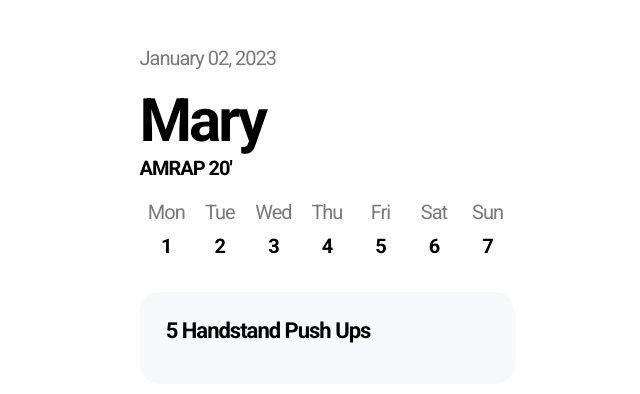
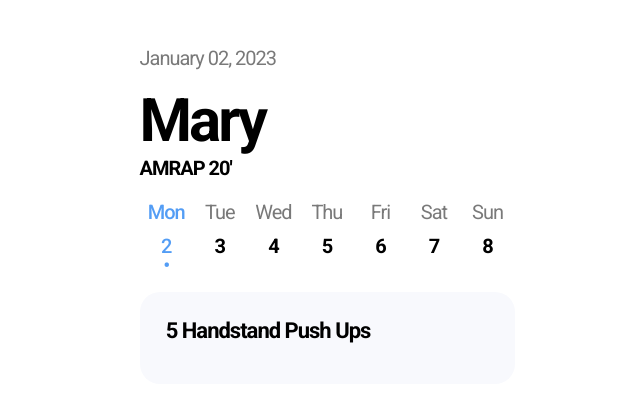
Before and after one commit to TeoRojas/We-love-Gymnastics, a Flask app: page / in a window 1280 px wide. Shown: the top 394 px of the page, without its empty margins (313-953 px from the left). Run offline with Flask 2, Linux system fonts and the light colour scheme.

Commit message:
Added get current week-days numbers and current day

```diff
--- a/mysite/flask_app.py
+++ b/mysite/flask_app.py
@@ -2,7 +2,7 @@
 # A very simple Flask Hello World app for you to get started with...
 from flask import Flask, render_template
 import random
-from datetime import date
+from datetime import datetime, timedelta
 
 app = Flask(__name__)
 app.config["DEBUG"] = True
@@ -22,22 +22,51 @@ class Wod:
 def get_random_number(len):
     return random.randrange(len)
 
-wods = []
-with open('/home/trojmat201/mysite/bbdd/BBDD_Gymnastics_WODs.csv', 'r') as file:
-    lines =  file.readlines()
 
-    for i in range(1, len(lines)):
-        args = lines[i].split(',')
-        args = list(filter(None, args))
+def get_current_week():
+    """
+    -weekday- corresponds to the position of the day of the week in a list,
+    Monday = 0, Tuesday = 1 ... Sunday = 6.
+    So to fill the -current_week- list with the number of the corresponding day,
+    -weekday- is used as the iterator of the position in the list.
+    """
 
-        wods.append(Wod(*args))
+    today = datetime.today()
 
-random_number = random.randrange(len(wods))
-#print(wods[random_number])
-wod = wods[random_number]
+    current_week  = []
+    iterator = -today.weekday()
+    for i in range(7):
+        if iterator <= 0 :
+            number_day = datetime.now() - timedelta(abs(iterator))
+        else:
+            number_day = datetime.now() + timedelta(abs(iterator))
 
-today = date.today().strftime("%B %d, %Y")
+        current_week.append(number_day.day)
+        iterator += 1
+
+    return current_week
+
+def get_workout_of_day():
+    wods = []
+    with open('./bbdd/BBDD_Gymnastics_WODs.csv', 'r') as file:
+        lines =  file.readlines()
+
+        for i in range(1, len(lines)):
+            args = lines[i].split(',')
+            args = list(filter(None, args))
+
+            wods.append(Wod(*args))
+
+    random_number = random.randrange(len(wods))
+    return wods[random_number]
+
 
 @app.route('/')
 def index():
-    return render_template("main_page.html", wod=wod, today=today)
+    today = datetime.today().strftime("%B %d, %Y")
+    today_day = datetime.today().strftime("%a")
+    today_number = datetime.now().day
+    current_week = get_current_week()
+    days_name = ['Mon', 'Tue', 'Wed', 'Thu', 'Fri', 'Sat', 'Sun']
+    wod = get_workout_of_day()
+    return render_template("main_page.html", wod=wod, today = today, current_week = current_week, today_number = today_number, today_day = today_day, days_name = days_name)
--- a/mysite/static/style.css
+++ b/mysite/static/style.css
@@ -1,4 +1,4 @@
-@import url('https://fonts.googleapis.com/css2?family=Roboto:wght@400;700&display=swap');
+@import url('https://fonts.googleapis.com/css2?family=Roboto:wght@400;500;700&display=swap');
 
 body {
     background-color: white;
@@ -56,7 +56,6 @@ ul {
     width:50%;
 }
 
-
 .inline {
     display: inline;
 }
@@ -65,6 +64,15 @@ ul {
     color:#797979;
 }
 
+.select-day{
+    color: #539DF5;
+    font-weight: 500;
+}
+
+.select-day-pointer{
+    margin-top: -0.5em;
+}
+
 @media only screen and (max-width: 768px) {
     /* For mobile phones: */
     .center {
--- a/mysite/templates/main_page.html
+++ b/mysite/templates/main_page.html
@@ -19,20 +19,21 @@
                 <div class="inline bold-type">{{wod.time}}</div>
 
                 <div class="container" style="margin:4% 0">
-                    <div class="inline-row secundary-text seven-cols">Mon</div>
-                    <div class="inline-row secundary-text seven-cols">Tue</div>
-                    <div class="inline-row secundary-text seven-cols">Wed</div>
-                    <div class="inline-row secundary-text seven-cols">Thu</div>
-                    <div class="inline-row secundary-text seven-cols">Fri</div>
-                    <div class="inline-row secundary-text seven-cols">Sat</div>
-                    <div class="inline-row secundary-text seven-cols">Sun</div>
-                    <div class="inline-row bold-type seven-cols">1</div>
-                    <div class="inline-row bold-type seven-cols">2</div>
-                    <div class="inline-row bold-type seven-cols">3</div>
-                    <div class="inline-row bold-type seven-cols">4</div>
-                    <div class="inline-row bold-type seven-cols">5</div>
-                    <div class="inline-row bold-type seven-cols">6</div>
-                    <div class="inline-row bold-type seven-cols">7</div>
+                    {% for name_day in days_name %}
+                    <div class="inline-row secundary-text seven-cols{% if today_day == name_day %} select-day{% endif %}">{{name_day}}</div>
+                    {% endfor %}
+
+                    {% for num_day in current_week %}
+                    <div class="inline-row bold-type seven-cols{% if today_number == num_day %} select-day{% endif %}">{{num_day}}</div>
+                    {% endfor %}
+
+                    {% for num_day in current_week %}
+                    <div class="inline-row bold-type seven-cols select-day select-day-pointer">
+                        {% if today_number == num_day %}
+                            •
+                        {% endif %}
+                    </div>
+                    {% endfor %}
                 </div>
 
                 {% for exercise in wod.exercises %}
```
